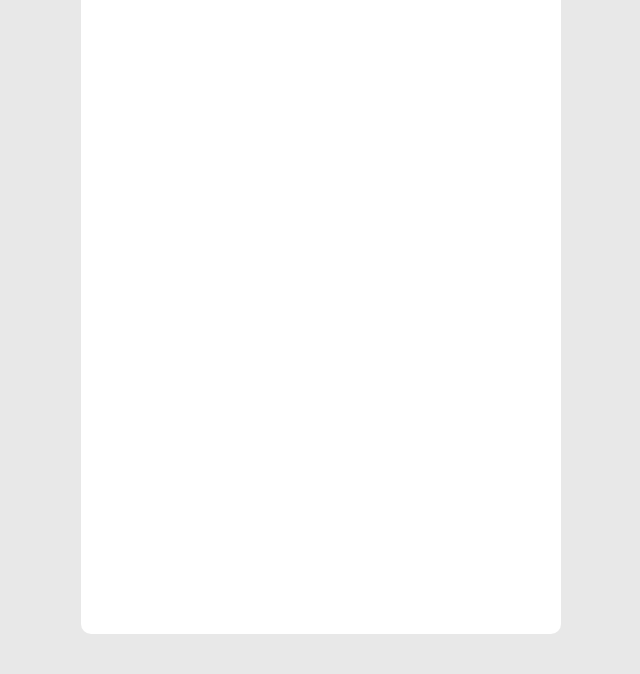
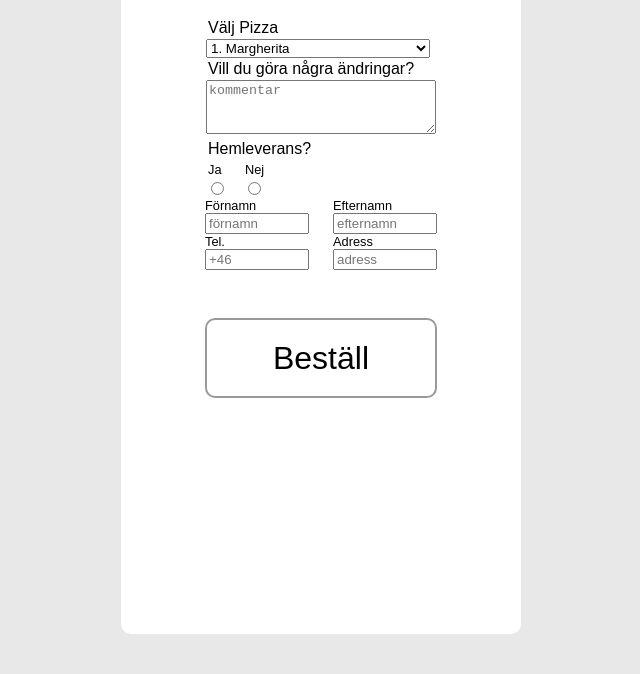
Before and after one commit to RobinLans/Webbf-rmul-r, a plain HTML site: page index.html in a window 1280 px wide. Shown: the part 126-800 px from the top of the page, without its empty margins (319-959 px from the left). Drawn offline with Linux system fonts and the light colour scheme; a web font is replaced by a local one.

Commit message:
finished

```diff
--- a/index.html
+++ b/index.html
@@ -9,9 +9,58 @@
 <body>
     <main>
         <form>
-            <article class="rubrik">
-                <h1>Pizza</h1>
-            </article>
+            <h1>Pizza</h1>
+            <section>
+                <article class="form-control">
+                    <label for="variat">Välj Pizza</label>
+                    <select class="variant">
+                        <option value="">1. Margherita</option>
+                        <option value="">2. Vesuvio</option>
+                        <option value="">3. Capriciosa</option>
+                        <option value="">4. Hawaii</option>
+                        <option value="">5. Mamma Mia</option>
+                        <option value="">6. Kebab Pizza</option>
+                        <option value="">7. Kyckling Pizza</option>
+                        <option value="">8. Kebab Rulle</option>
+                    </select>
+                </article>
+                <article class="form-control">
+                    <label for="ändring">Vill du göra några ändringar?</label>
+                    <textarea name="ändring" id="ändring" cols="30" rows="4" placeholder="kommentar"></textarea>
+                </article>
+                <article class="form-control">
+                    <label for="leverans">Hemleverans?</label>
+                    <section class="ja-nej">
+                        <div class="ja">
+                            <label for="leverans">Ja</label>
+                            <input type="radio" name="hemleverans" id="leverans">
+                        </div>
+                        <div class="nej">
+                            <label for="leverans">Nej</label>
+                            <input type="radio" name="hemleverans" id="leverans">
+                        </div>
+                    </section>
+                </article>
+            </section>
+            <section class="personalInfo">
+                <article class="förnamn">
+                    <label for="förnamn">Förnamn</label>
+                    <input type="text" name="förnamn" id="förnamn" placeholder="förnamn" required>
+                </article>
+                <article class="efternamn">
+                    <label for="efternamn">Efternamn</label>
+                    <input type="text" name="efternamn" id="efternamn" placeholder="efternamn" required>
+                </article>
+                <article class="telefon">
+                    <label for="telefon">Tel.</label>
+                    <input type="text" name="telefon" id="telefon" placeholder="+46" required>
+                </article>
+                <article class="adress">
+                    <label for="adress">Adress</label>
+                    <input type="text" name="adress" id="adress" placeholder="adress" required>
+                </article>
+            </section>
+            <button class="btn">Beställ</button>
         </form>
     </main>
 </body>
--- a/style.css
+++ b/style.css
@@ -12,10 +12,12 @@ body {
 main form {
   background-color: #fff;
   min-height: 90vh;
-  min-width: 30rem;
+  min-width: 25rem;
   border-radius: 10px;
+  padding: 0;
   display: flex;
-  justify-content: center;
+  align-items: center;
+  flex-direction: column;
   font-family: "Yusei Magic", sans-serif;
 }
 
@@ -23,3 +25,63 @@ main form h1 {
   margin-top: 1rem;
   font-size: 3rem;
 }
+
+main .form-control label {
+  display: block;
+  margin: 2px;
+}
+
+.variant {
+  width: 14rem;
+}
+
+#ändring {
+  width: 14rem;
+  height: 3rem;
+}
+
+.ja-nej {
+  display: flex;
+  font-size: 0.8rem;
+}
+
+.nej {
+  margin: auto auto auto 1rem;
+}
+
+main .personalInfo {
+  width: 14.5rem;
+  display: flex;
+  flex-direction: row;
+  font-size: 0.8rem;
+  flex-wrap: wrap;
+}
+
+main .personalInfo label {
+  display: block;
+}
+
+main .personalInfo input {
+  width: 6rem;
+}
+
+main .personalInfo #efternamn,
+main .personalInfo .efternamn label,
+main .personalInfo #adress,
+main .personalInfo .adress label {
+  margin-left: 1.5rem;
+}
+
+.btn {
+  background-color: #fff;
+  margin-top: 3rem;
+  height: 5rem;
+  width: 14.5rem;
+  font-size: 2rem;
+  border-radius: 10px;
+  border: 2px solid rgb(154, 154, 154);
+}
+
+.btn:hover {
+  background-color: rgb(232, 232, 232);
+}
```
